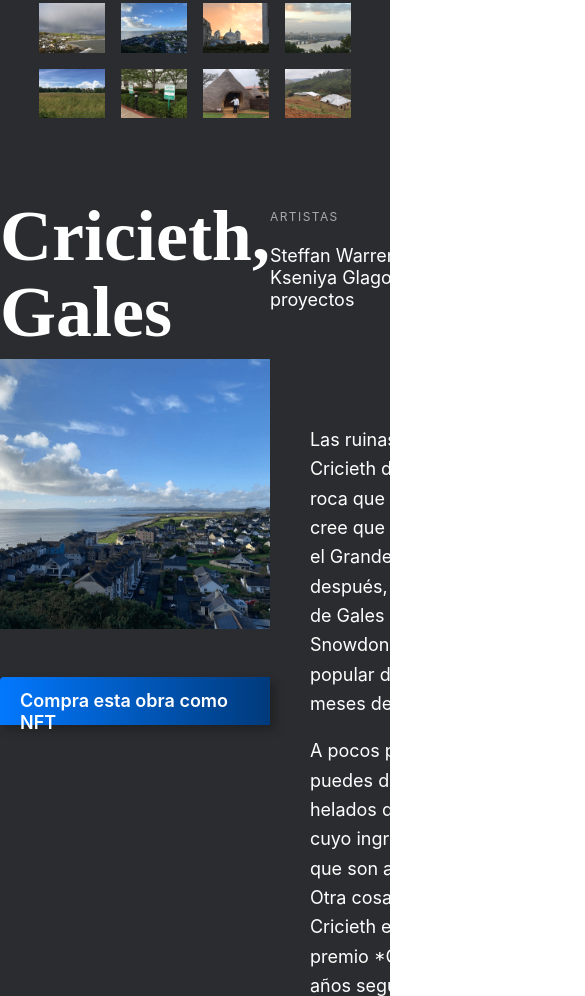
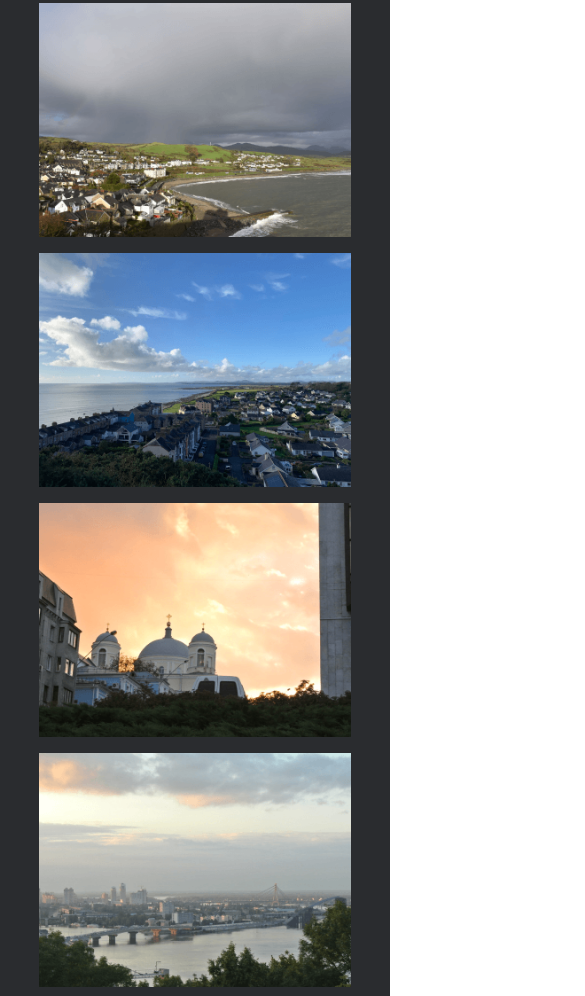
Before and after one commit to Gab-Zuin/web_project_homeland, a plain HTML site: page index.html in a window 390 px wide. Shown: the part 2391-3387 px from the top of the page, 585 px wide, since content can reach past the window. Drawn offline with Linux system fonts and the light colour scheme; a web font is replaced by a local one.

Commit message:
Se hace responsivo photogrid sin media query

```diff
--- a/blocks/mediaquery.css
+++ b/blocks/mediaquery.css
@@ -45,8 +45,22 @@
     line-height: 26px;
   }
 
+  .place {
+    margin-bottom: 70px;
+  }
+
   .place__image {
-    max-width: 430px;
+    max-width: 450px;
+  }
+
+  .place__paragraph-container {
+    font-size: 17px;
+  }
+}
+
+@media screen and (max-width: 952px) {
+  .place__paragraph-container {
+    margin-left: 28px;
   }
 }
 
@@ -107,17 +121,17 @@
 
   .place {
     max-width: 720px;
-    display: flex;
-    justify-content: flex-start;
-    align-items: flex-start;
+    margin-bottom: 72px;
   }
 
   .place__image {
-    max-width: 430px;
+    max-width: 440px;
   }
 
   .place__paragraph-container {
     max-width: 352px;
+    font-size: 16px;
+    margin-left: 28px;
   }
 }
 
@@ -177,7 +191,20 @@
     line-height: 16px;
   }
 
-  .place__image {
+  .place {
+    grid-template-columns: 1fr;
+
+    margin-bottom: 62px;
     max-width: 288px;
   }
+
+  .place__image {
+    max-width: 420px;
+    grid-column: 3/4;
+  }
+
+  .place__paragraph-container {
+    font-size: 16px;
+    grid-column: 4/5;
+  }
 }
--- a/blocks/photogrid.css
+++ b/blocks/photogrid.css
@@ -4,12 +4,8 @@
   max-width: 1184px;
   margin: auto;
   padding-bottom: 80px;
-  grid-template-columns: repeat(4, 1fr);
-  grid-template-rows: repeat(2, auto);
   gap: 16px;
-  /*
-  grid-template-columns: repeat(auto-fit, minmax(284px, 4fr));
-  */
+  grid-template-columns: repeat(auto-fill, minmax(284px, 4fr));
 }
 
 .photo-grid__item {
--- a/blocks/places.css
+++ b/blocks/places.css
@@ -6,13 +6,14 @@
 
 .place {
   display: grid;
-  grid-template-rows: ;
+  grid-auto-rows: auto;
+  grid-template-columns: repeat(autofill, minmax(288px, 1fr));
   grid-template-areas:
     "titulo creditos"
     "imagen contenido"
     "boton contenido"
     ". contenido";
-  padding-bottom: 80px;
+  margin-bottom: 80px;
 }
 
 .place__title {
@@ -22,6 +23,7 @@
   font-size: 72px;
   font-weight: 900;
   line-height: 76px;
+  gap: 18px;
 }
 
 .place__image {
@@ -39,7 +41,6 @@
   line-height: 29.34px;
   max-width: 484px;
   width: 100%;
-  padding: 48px 145px 147px 40px;
 }
 
 .place__frame {
@@ -84,6 +85,5 @@
   font-size: 18px;
   font-weight: 400;
   line-height: 22px;
-  text-align: left;
   margin: 0;
 }
```
